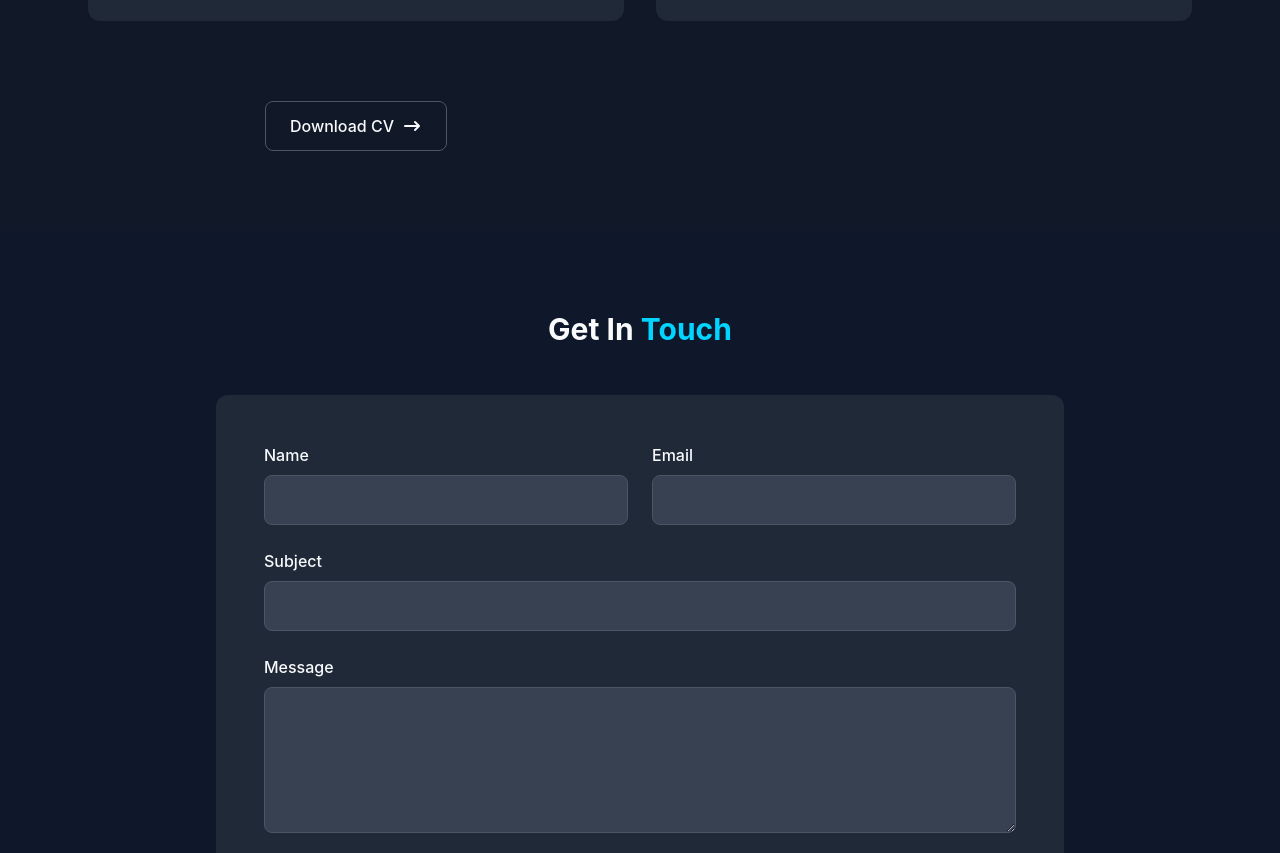
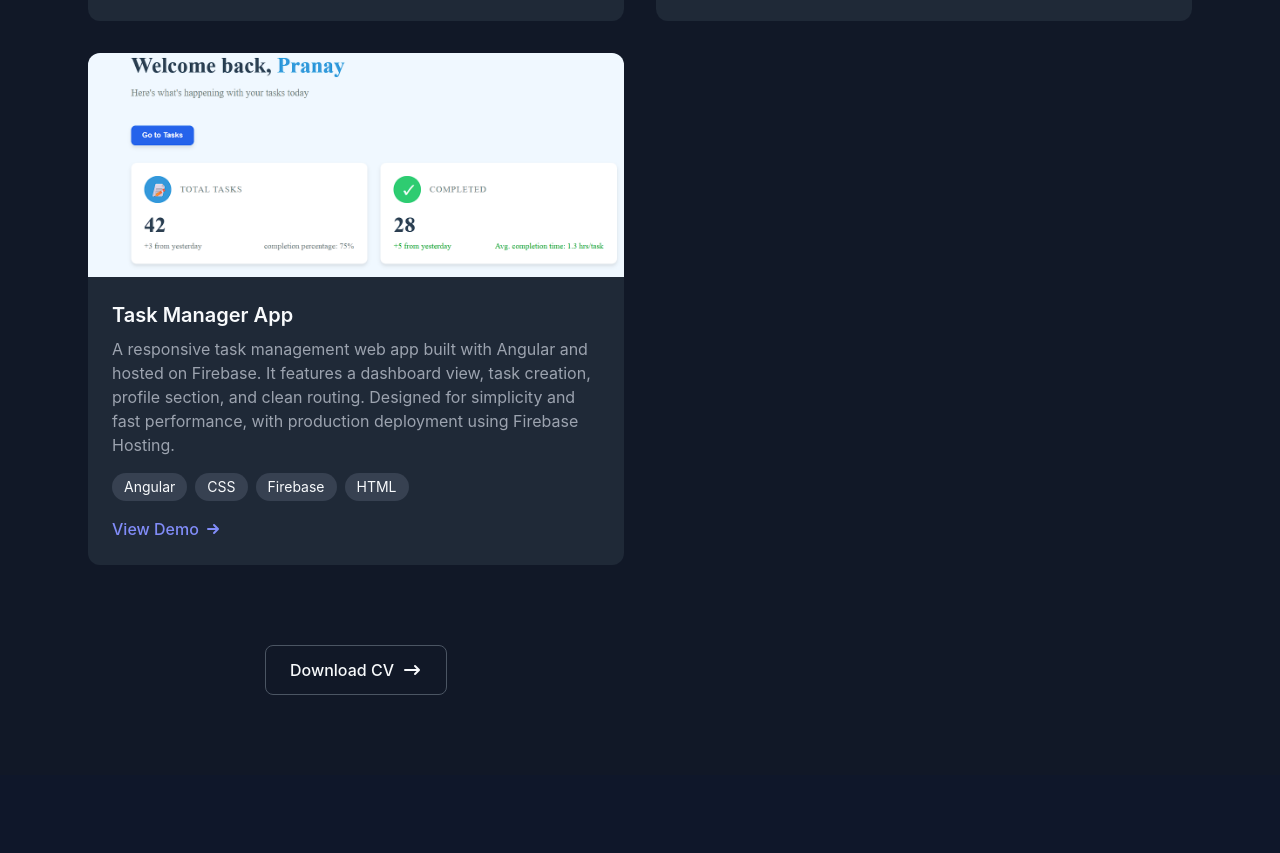
Before and after one commit to Pranay-Steephan/new-portfolio, a plain HTML site: page index.html in a window 1280 px wide. Shown: the part 3287-4140 px from the top of the page. Drawn offline with nearby package versions, Linux system fonts and the light colour scheme.

Commit message:
Update portfolio: added Angular Task Manager project

```diff
--- a/index.html
+++ b/index.html
@@ -343,6 +343,31 @@
                         </a>
                     </div>
                 </div>
+
+
+                <div class="project-card bg-gray-800 rounded-xl overflow-hidden">
+                    <div class="project-image">
+                        <img src="image/task 2.png" alt="Product store" class="w-full h-56 object-cover" />
+                    </div>
+                    <div class="p-6">
+                        <h3 class="text-xl font-semibold mb-2">Task Manager App</h3>
+                        <p class="text-gray-400 mb-4">A responsive task management web app built with Angular and hosted on Firebase. It features a dashboard view, task creation, profile section, and clean routing. Designed for simplicity and fast performance, with production deployment using Firebase Hosting.</p>
+                        <div class="flex flex-wrap gap-2 mb-4">
+                            <span class="px-3 py-1 bg-gray-700 rounded-full text-sm">Angular</span>
+                            <span class="px-3 py-1 bg-gray-700 rounded-full text-sm">CSS</span>
+                            <span class="px-3 py-1 bg-gray-700 rounded-full text-sm">Firebase</span>
+                            <span class="px-3 py-1 bg-gray-700 rounded-full text-sm">HTML</span>
+                        </div>
+                        <a href="https://pranay-ng-task.web.app/dashboard" class="text-indigo-400 hover:text-indigo-300 font-medium inline-flex items-center">
+                            View Demo
+                            <svg xmlns="http://www.w3.org/2000/svg" class="h-5 w-5 ml-1" viewBox="0 0 20 20" fill="currentColor">
+                                <path fill-rule="evenodd" d="M10.293 5.293a1 1 0 011.414 0l4 4a1 1 0 010 1.414l-4 4a1 1 0 01-1.414-1.414L12.586 11H5a1 1 0 110-2h7.586l-2.293-2.293a1 1 0 010-1.414z" clip-rule="evenodd" />
+                            </svg>
+                        </a>
+                    </div>
+                </div><br>
+
+
                  <div class="text-center mt-12">
                  <a href="https://drive.google.com/file/d/13g-cXG5yxRvQkoyz5d92VJVcxKhHBx68/view?usp=drive_link" class="inline-flex items-center px-6 py-3 border border-gray-600 hover:border-gray-500 rounded-lg font-medium" >
                      Download CV
```
Also changed, not shown: image/task 2.png (added), image/task.png (added).
